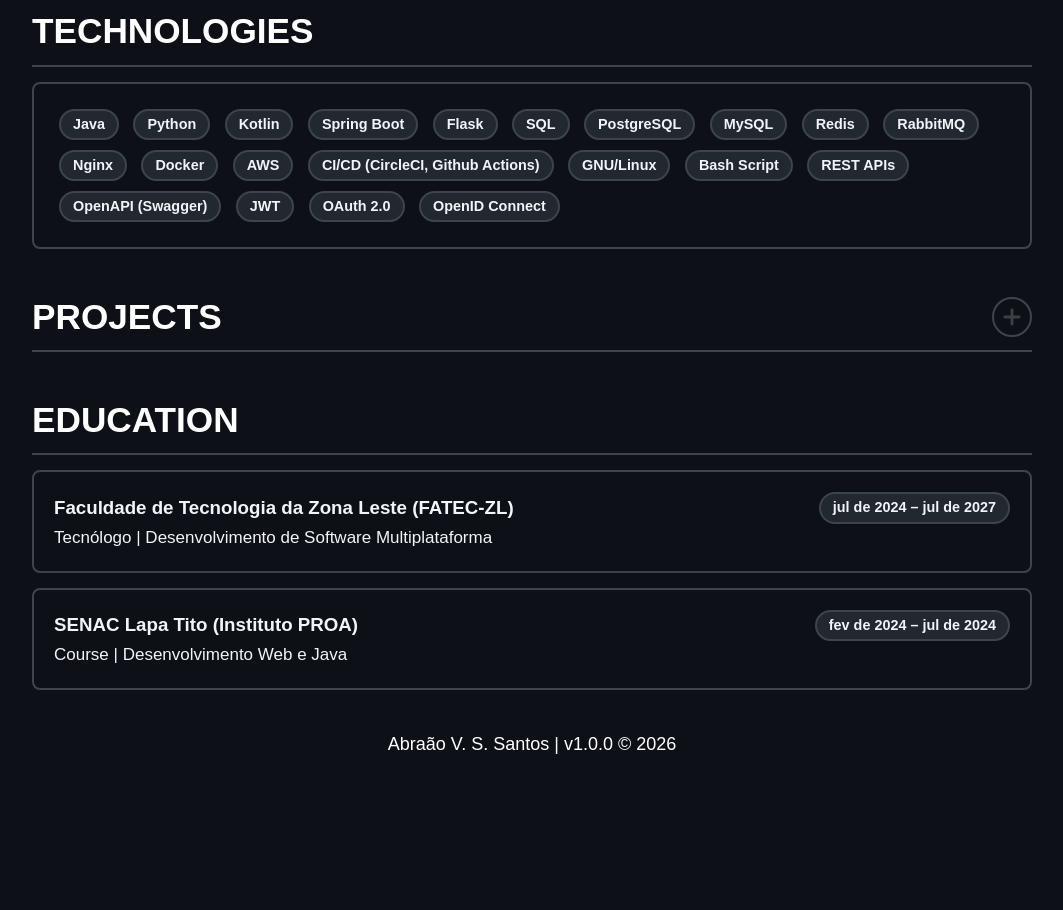
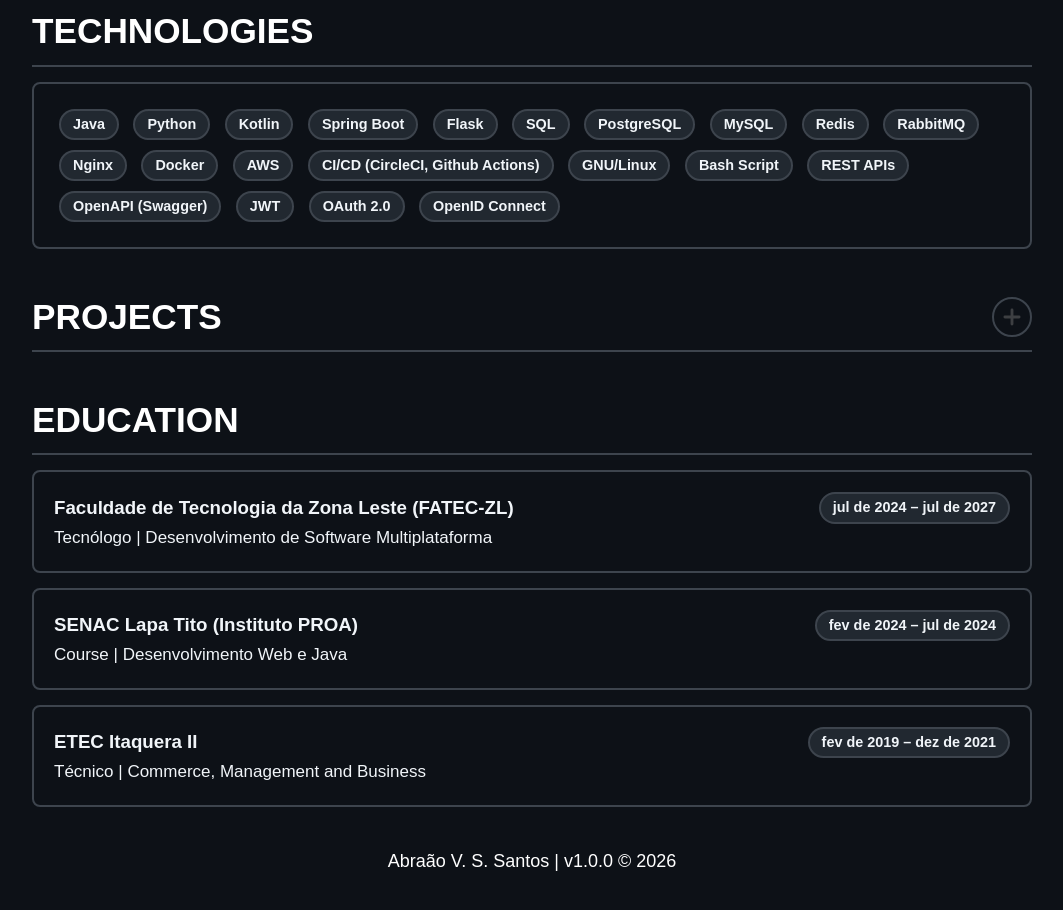
Before and after one commit to TechAbraao/techabraao.com, a plain HTML site: page src/html/main.html in a window 1280 px wide. Shown: the part 1496-2406 px from the top of the page, without its empty margins (108-1171 px from the left). Before the commit the page ends 2295 px from the top, so only its background shows below. Drawn offline with Linux system fonts and the light colour scheme; no server answers.

```diff
--- a/src/css/styles.css
+++ b/src/css/styles.css
@@ -189,7 +189,6 @@ h2 {
 }
 
 
-
 .language-circle {
   width: 17px;
   height: 17px;
@@ -205,7 +204,6 @@ ul {
 li {
     margin-bottom: 8px;
 }
-
 
 .skills span {
     display: inline-block;
--- a/src/html/main.html
+++ b/src/html/main.html
@@ -158,6 +158,14 @@
                 <p class="academic-course">Course | Desenvolvimento Web e Java</p>
             </div>
 
+             <div class="card">
+                <div class="academic-title">
+                    <h3>ETEC Itaquera II</h3>
+                    <span>fev de 2019 – dez de 2021</span>
+                </div>
+                <p class="academic-course">Técnico | Commerce, Management and Business</p>
+            </div>
+
         </section>
 
         <footer>
```
Also changed, not shown: 1 other file.
